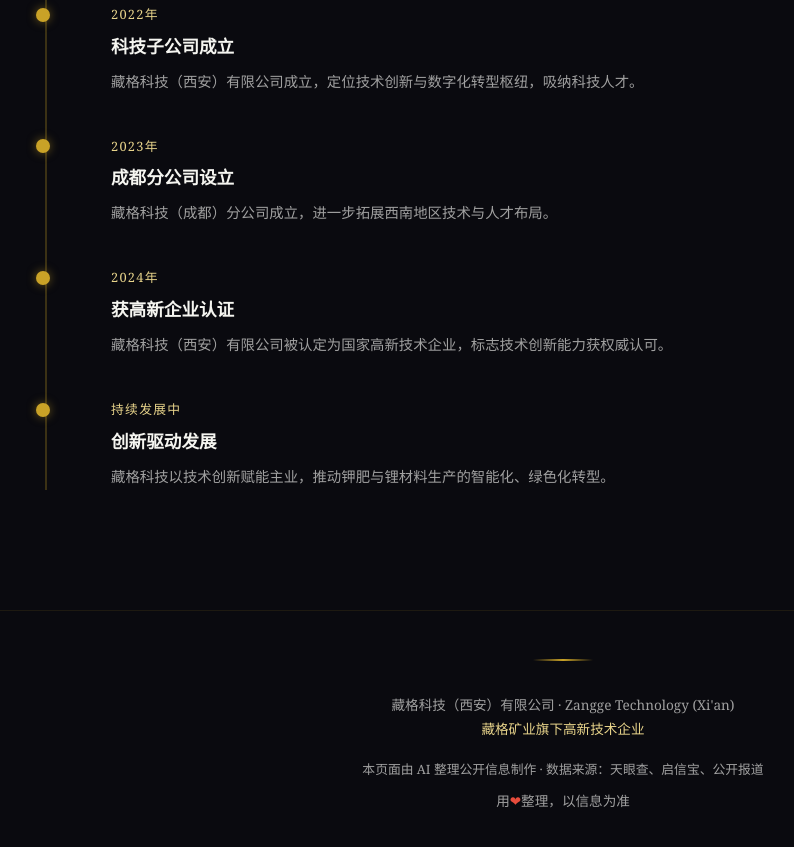
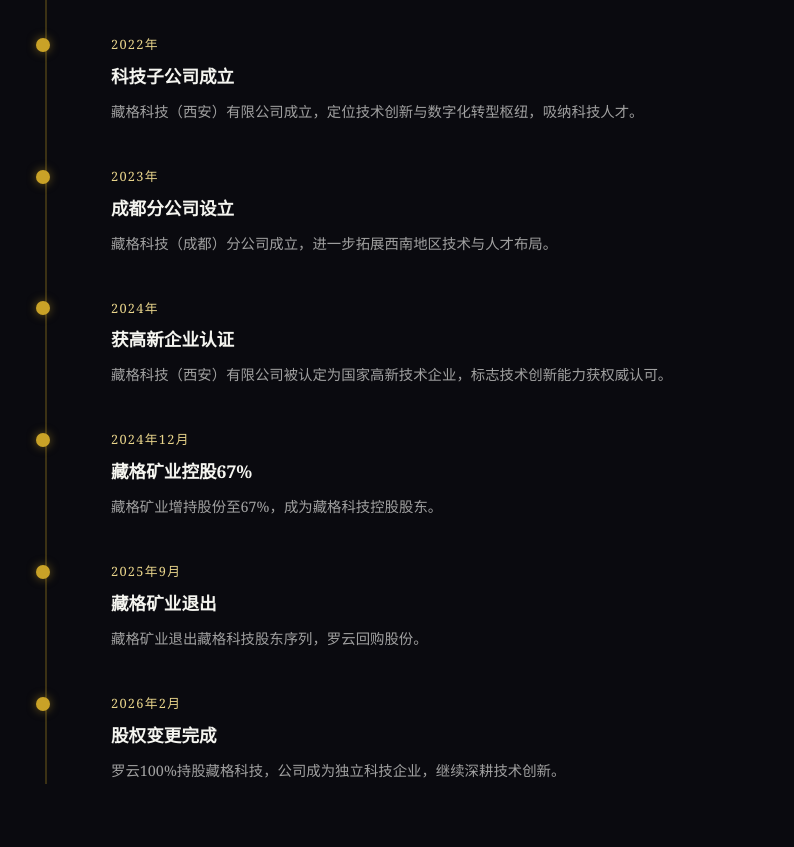
Before and after one commit to ZHAOGUOFENG0620/xiaoqing-diary, a plain HTML site: page zangge.html in a window 1280 px wide. Shown: the part 5131-5978 px from the top of the page, without its empty margins (77-871 px from the left). Drawn offline with Linux system fonts and the light colour scheme.

Commit message:
Update: 藏格科技股权变更为罗云全资控股

```diff
--- a/zangge.html
+++ b/zangge.html
@@ -578,7 +578,7 @@
   <h2 class="section-title">藏格<span>科技（西安）</span></h2>
 
   <div class="highlight-box">
-    <p>藏格科技（西安）有限公司是藏格矿业旗下专注于技术创新与数字化转型的子公司，2024年被认定为国家高新技术企业。公司立足西安高新区，聚焦工业互联网、新能源材料研发、数据分析等领域，为母公司的盐湖资源开发提供技术支撑与创新动能。</p>
+    <p>藏格科技（西安）有限公司原为藏格矿业旗下子公司，2025年完成股权重组后成为独立科技企业。2024年被认定为国家高新技术企业。公司立足西安高新区，聚焦工业互联网、新能源材料研发、数据分析等领域，为盐湖资源开发提供技术支撑与创新动能。2026年2月股权变更完成，现由罗云100%持股。</p>
   </div>
 
   <div class="business-cards" style="margin-top:2rem;">
@@ -664,9 +664,19 @@
       <p>藏格科技（西安）有限公司被认定为国家高新技术企业，标志技术创新能力获权威认可。</p>
     </div>
     <div class="timeline-item fade-in">
-      <div class="timeline-year">持续发展中</div>
-      <h4>创新驱动发展</h4>
-      <p>藏格科技以技术创新赋能主业，推动钾肥与锂材料生产的智能化、绿色化转型。</p>
+      <div class="timeline-year">2024年12月</div>
+      <h4>藏格矿业控股67%</h4>
+      <p>藏格矿业增持股份至67%，成为藏格科技控股股东。</p>
+    </div>
+    <div class="timeline-item fade-in">
+      <div class="timeline-year">2025年9月</div>
+      <h4>藏格矿业退出</h4>
+      <p>藏格矿业退出藏格科技股东序列，罗云回购股份。</p>
+    </div>
+    <div class="timeline-item fade-in">
+      <div class="timeline-year">2026年2月</div>
+      <h4>股权变更完成</h4>
+      <p>罗云100%持股藏格科技，公司成为独立科技企业，继续深耕技术创新。</p>
     </div>
   </div>
 </section>
@@ -676,7 +686,7 @@
   <div class="divider"></div>
   <p>
     藏格科技（西安）有限公司 · Zangge Technology (Xi'an)<br>
-    <span style="color:var(--gold-light);">藏格矿业旗下高新技术企业</span>
+    <span style="color:var(--gold-light);">罗云全资控股 · 国家高新技术企业</span>
   </p>
   <p style="margin-top:1rem; font-size:0.8rem;">
     本页面由 AI 整理公开信息制作 · 数据来源：天眼查、启信宝、公开报道
```
